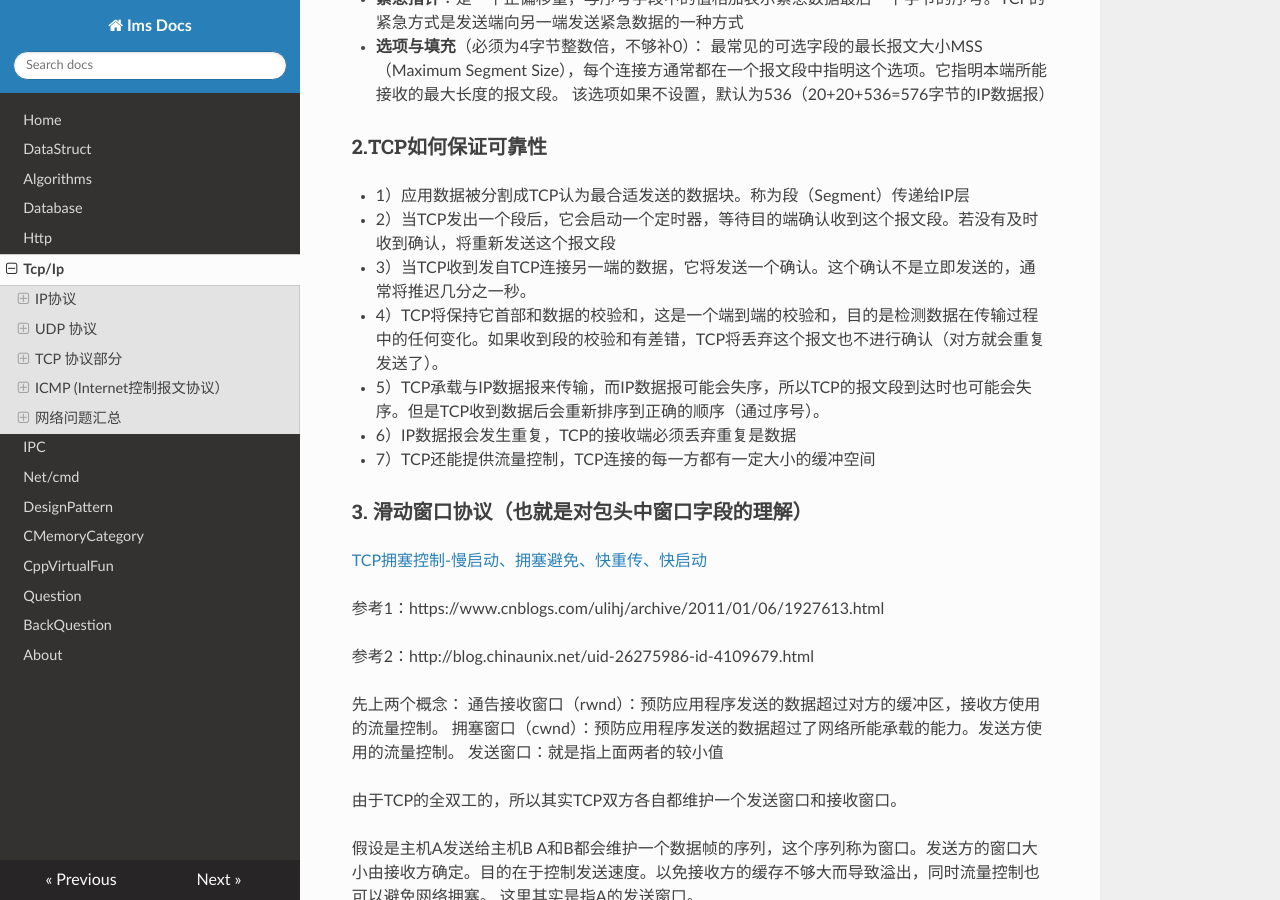
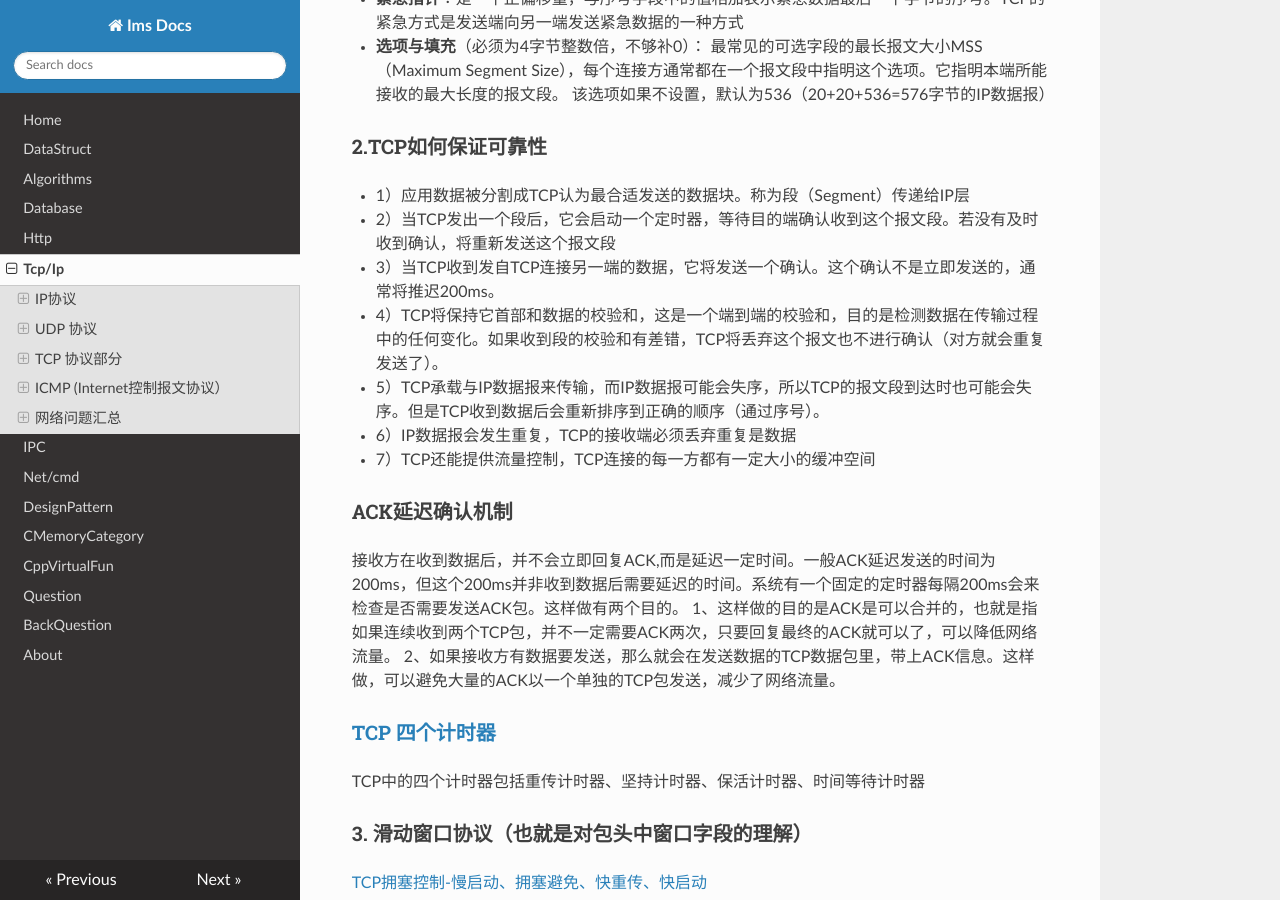
Before and after one commit to ims0/mkdocs, an MkDocs documentation site: the page built from docs/tcp_ip.md, in a window 1280 px wide and 900 px high, scrolled down 3912 px. Built offline with MkDocs 1.6.1, drawn with Linux system fonts in a browser that asks for light colours; nearby versions of some CDN libraries.

Commit message:
add tcp 计时器

```diff
--- a/docs/tcp_ip.md
+++ b/docs/tcp_ip.md
@@ -102,11 +102,21 @@ udp头比tcp多了报文长度字段，tcp的报文长度有ip头指定
 
 * 1）应用数据被分割成TCP认为最合适发送的数据块。称为段（Segment）传递给IP层
 * 2）当TCP发出一个段后，它会启动一个定时器，等待目的端确认收到这个报文段。若没有及时收到确认，将重新发送这个报文段
-* 3）当TCP收到发自TCP连接另一端的数据，它将发送一个确认。这个确认不是立即发送的，通常将推迟几分之一秒。
+* 3）当TCP收到发自TCP连接另一端的数据，它将发送一个确认。这个确认不是立即发送的，通常将推迟200ms。
 * 4）TCP将保持它首部和数据的校验和，这是一个端到端的校验和，目的是检测数据在传输过程中的任何变化。如果收到段的校验和有差错，TCP将丢弃这个报文也不进行确认（对方就会重复发送了）。
 * 5）TCP承载与IP数据报来传输，而IP数据报可能会失序，所以TCP的报文段到达时也可能会失序。但是TCP收到数据后会重新排序到正确的顺序（通过序号）。
 * 6）IP数据报会发生重复，TCP的接收端必须丢弃重复是数据
 * 7）TCP还能提供流量控制，TCP连接的每一方都有一定大小的缓冲空间
+
+### ACK延迟确认机制
+接收方在收到数据后，并不会立即回复ACK,而是延迟一定时间。一般ACK延迟发送的时间为200ms，但这个200ms并非收到数据后需要延迟的时间。系统有一个固定的定时器每隔200ms会来检查是否需要发送ACK包。这样做有两个目的。
+1、这样做的目的是ACK是可以合并的，也就是指如果连续收到两个TCP包，并不一定需要ACK两次，只要回复最终的ACK就可以了，可以降低网络流量。
+2、如果接收方有数据要发送，那么就会在发送数据的TCP数据包里，带上ACK信息。这样做，可以避免大量的ACK以一个单独的TCP包发送，减少了网络流量。
+
+### [TCP 四个计时器](https://blog.csdn.net/qq_33951180/article/details/60468267)
+
+TCP中的四个计时器包括重传计时器、坚持计时器、保活计时器、时间等待计时器
+
 
 ### 3. 滑动窗口协议（也就是对包头中窗口字段的理解）
 
```
